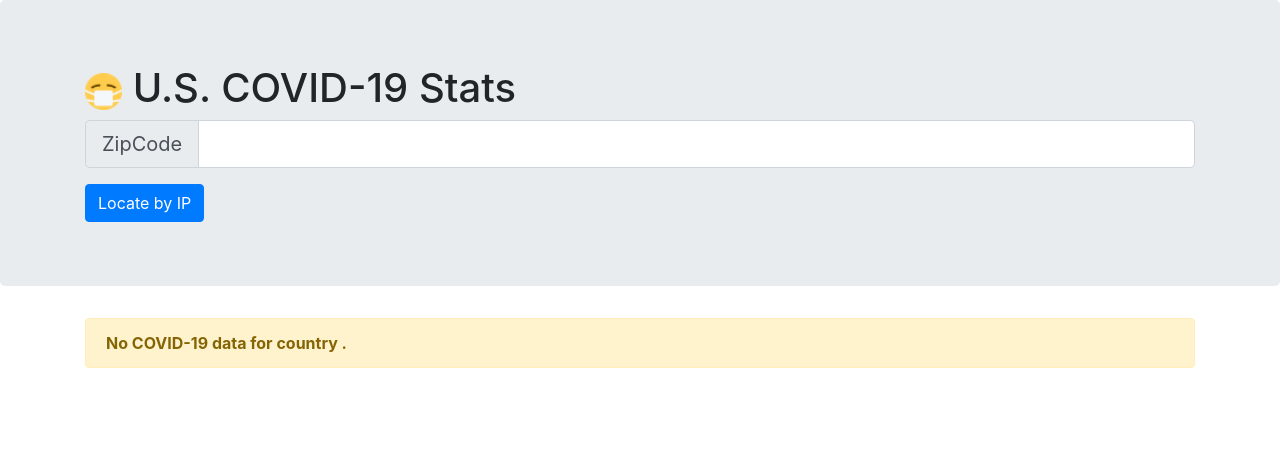
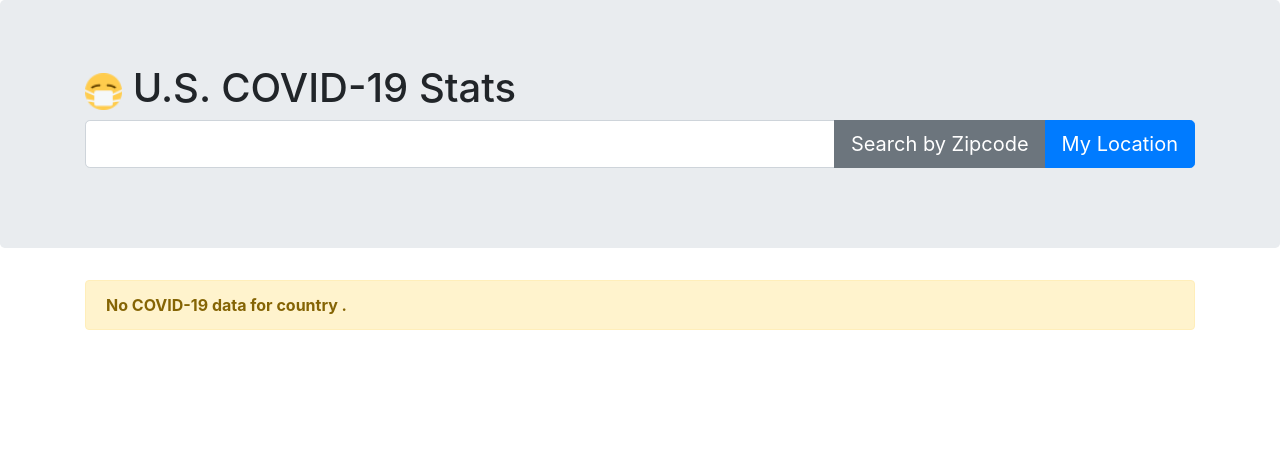
Before and after one commit to vszal/us-covid-stats, a Flask app: page / in a window 1280 px wide. Shown: the top 462 px of the page. Run offline with Flask 2, Linux system fonts and the light colour scheme; data that the repository does not hold is empty; some libraries are stand-ins or nearby versions.

Commit message:
added Search button and appended gelocation button after search button to hopefully clarify usage

```diff
--- a/templates/base.html
+++ b/templates/base.html
@@ -25,12 +25,13 @@
       <div class="container">
         <h1><img height="37px" width="37px" src="static/logo-32x32.png" alt="U.S. Covid Stats"> U.S. COVID-19 Stats</h1>
         <div class="input-group mb-3 input-group-lg">
-        <div class="input-group-prepend" >
-          <span class="input-group-text">ZipCode</span>
+          <input class="form-control" name="zipcode" type="text" id="zipcode" value="{{zipcode}}" onfocus="this.value=''">
+          <div class="input-group-append">
+           <button class="btn btn-secondary" type="submit" onclick="UpdateURL()">Search by Zipcode</button>
+           <button type="button" onclick="window.location.href = '{{url_for("home")}}'" class="btn btn-primary">My Location</button>
+          </div>
         </div>
-        <input class="form-control" name="zipcode" type="text" id="zipcode" value="{{zipcode}}" onfocus="this.value=''">
-        </div>
-        <button type="button" onclick="window.location.href = '{{url_for("home")}}'" class="btn btn-primary">Locate by IP</button>
+
     </div>
   </div>
   <div class="container">
```
